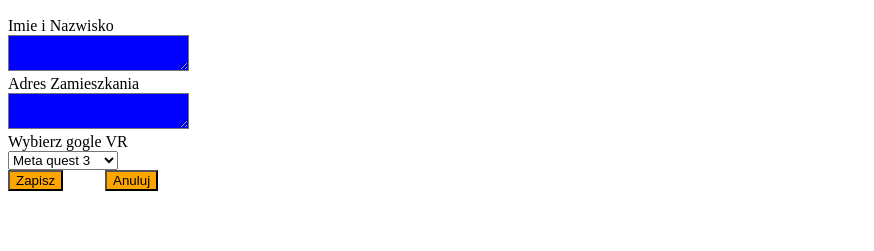
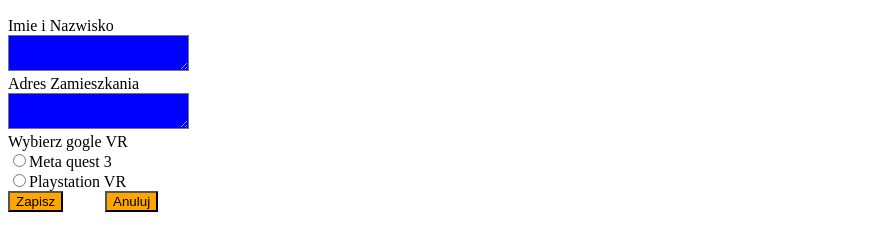
Before and after one commit to mwojc2137/Test2, a plain HTML site: page form.html in a window 1280 px wide. Shown: the part 79-330 px from the top of the page, without its empty margins (0-874 px from the left). Drawn offline with Linux system fonts and the light colour scheme.

Commit message:
task4zmiana

```diff
--- a/form.html
+++ b/form.html
@@ -15,10 +15,9 @@
         <label for="pole2">Adres Zamieszkania</label><br>
         <textarea id="pole2" name="pole2"></textarea><br>
         <label for="wybor">Wybierz gogle VR</label><br>
-        <select id="wybor" name="wybor">
-            <option>Meta quest 3</option>
-            <option>Playstation VR</option>
-        </select><br>
+            <input name="wybor" type="radio">Meta quest 3<br>
+            <input type="radio">Playstation VR
+        <br>
         <input type="submit" id="submit" name="submit" value="Zapisz">
         <input type="reset" id="reset" name="reset"  value="Anuluj">
     </form>
```
